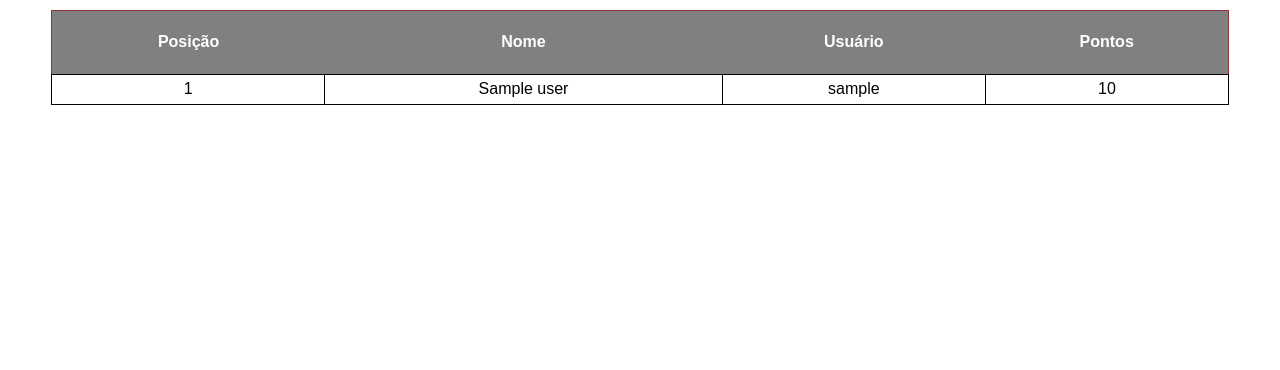
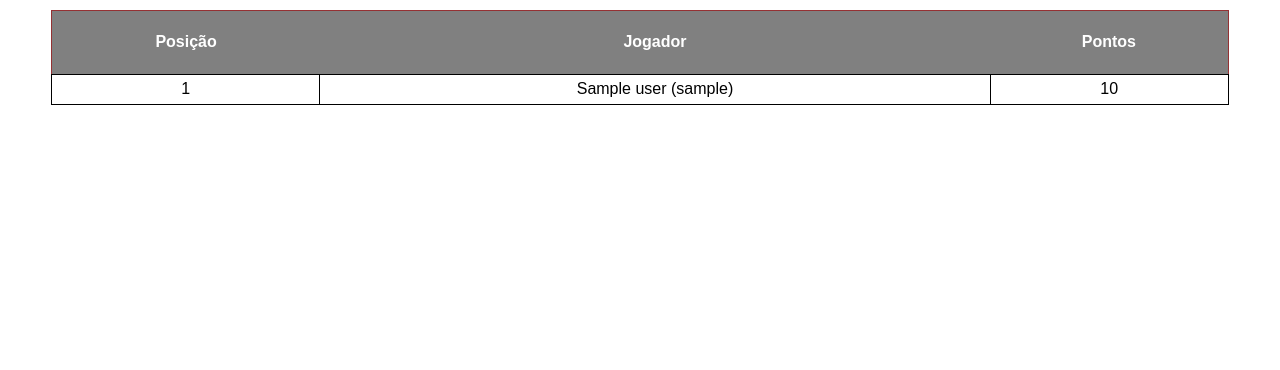
Before and after one commit to lfgodoi/world-cup-pool, a Flask app: page /ranking in a window 1280 px wide. Shown: the part 50-420 px from the top of the page. Run offline with Flask 2, Linux system fonts and the light colour scheme; the visitor is signed in with stand-in values (Sample User, id 1); a database or web service that is not in the repository returns one stand-in record (values such as "Sample title"); some libraries are stand-ins or nearby versions.

Commit message:
Name and username columns merged on ranking table

```diff
--- a/app/templates/ranking.html
+++ b/app/templates/ranking.html
@@ -52,8 +52,7 @@
         <table class="table-match">
             <tr class="tr-header">
                 <td><h4>Posição</h4></td>
-                <td><h4>Nome</h4></td>
-                <td><h4>Usuário</h4></td>
+                <td><h4>Jogador</h4></td>
                 <td><h4>Pontos</h4></td>
             </tr>
             {% for user in users %}
@@ -63,8 +62,7 @@
                     <tr class="tr-ranking tr-odd">
                 {% endif %}
                         <td class="td-ranking">{{ user["position"] }}</td>
-                        <td class="td-ranking">{{ user["name"] }}</td>
-                        <td class="td-ranking">{{ user["username"] }}</td>
+                        <td class="td-ranking">{{ user["name"] }} ({{ user["username"] }})</td>
                         <td class="td-ranking">{{ user["score"] }}</td>
                     </tr>
             {% endfor %}
```
